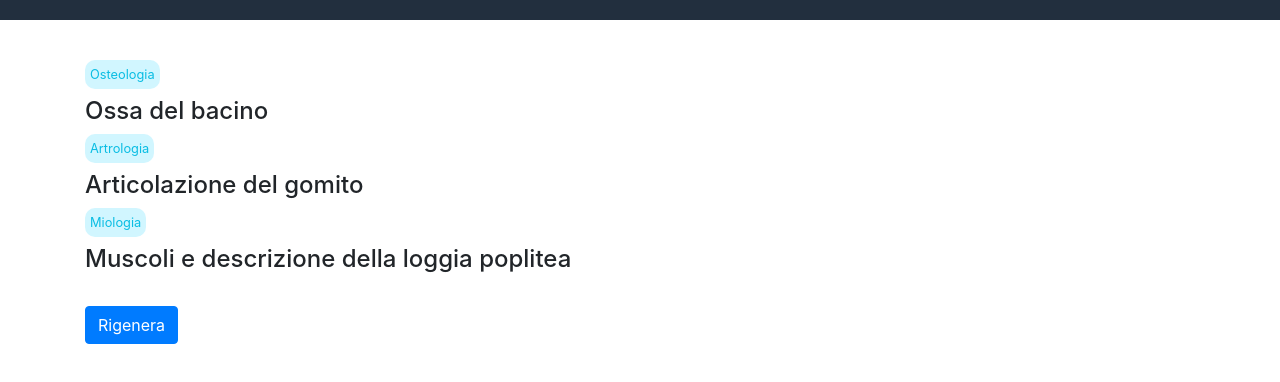
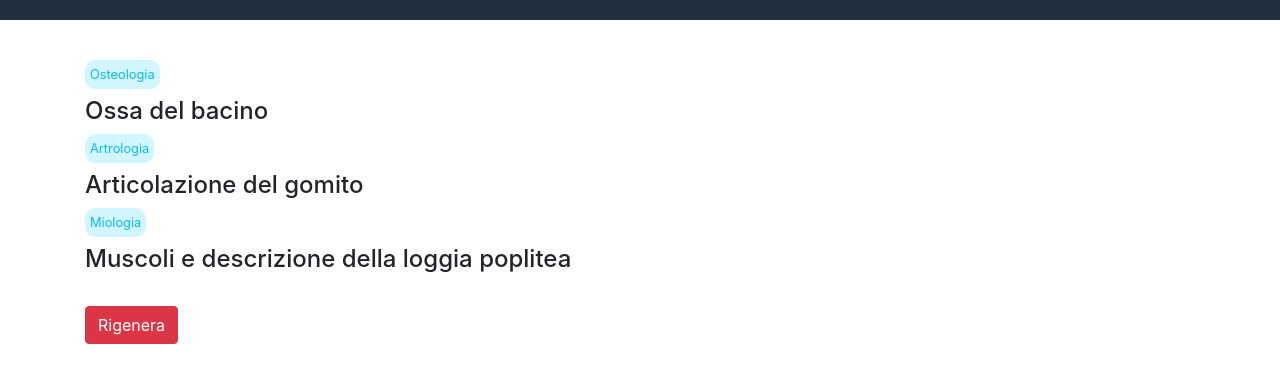
Before and after one commit to AlessandroDimitrio/alessandrodimitrio.github.io, a plain HTML site: page index.html in a window 1280 px wide. Drawn offline with nearby package versions, Linux system fonts and the light colour scheme; a web font is replaced by a local one.

Commit message:
Update index.html

```diff
--- a/index.html
+++ b/index.html
@@ -4,7 +4,7 @@
         <link rel="stylesheet" href="style.css">
         <meta name="viewport" content="width=device-width, initial-scale=1.0">
         <link rel="stylesheet" href="https://stackpath.bootstrapcdn.com/bootstrap/4.4.1/css/bootstrap.min.css" integrity="sha384-Vkoo8x4CGsO3+Hhxv8T/Q5PaXtkKtu6ug5TOeNV6gBiFeWPGFN9MuhOf23Q9Ifjh" crossorigin="anonymous">
-        <meta name="theme-color" content="#222f3e">
+        <meta name="theme-color" content="#c23616">
     </head>
     <body>
         <div class="topbanner"></div>
@@ -16,7 +16,7 @@
             <label id="label">Miologia</label>
             <h4 id="miologia">...</h4>
             <br>
-        <button onclick="createQuestion()" class="btn btn-primary">Rigenera</button>
+        <button onclick="createQuestion()" class="btn btn-danger">Rigenera</button>
     </div>
         <script>
             document.addEventListener("DOMContentLoaded", function(event) {
```
